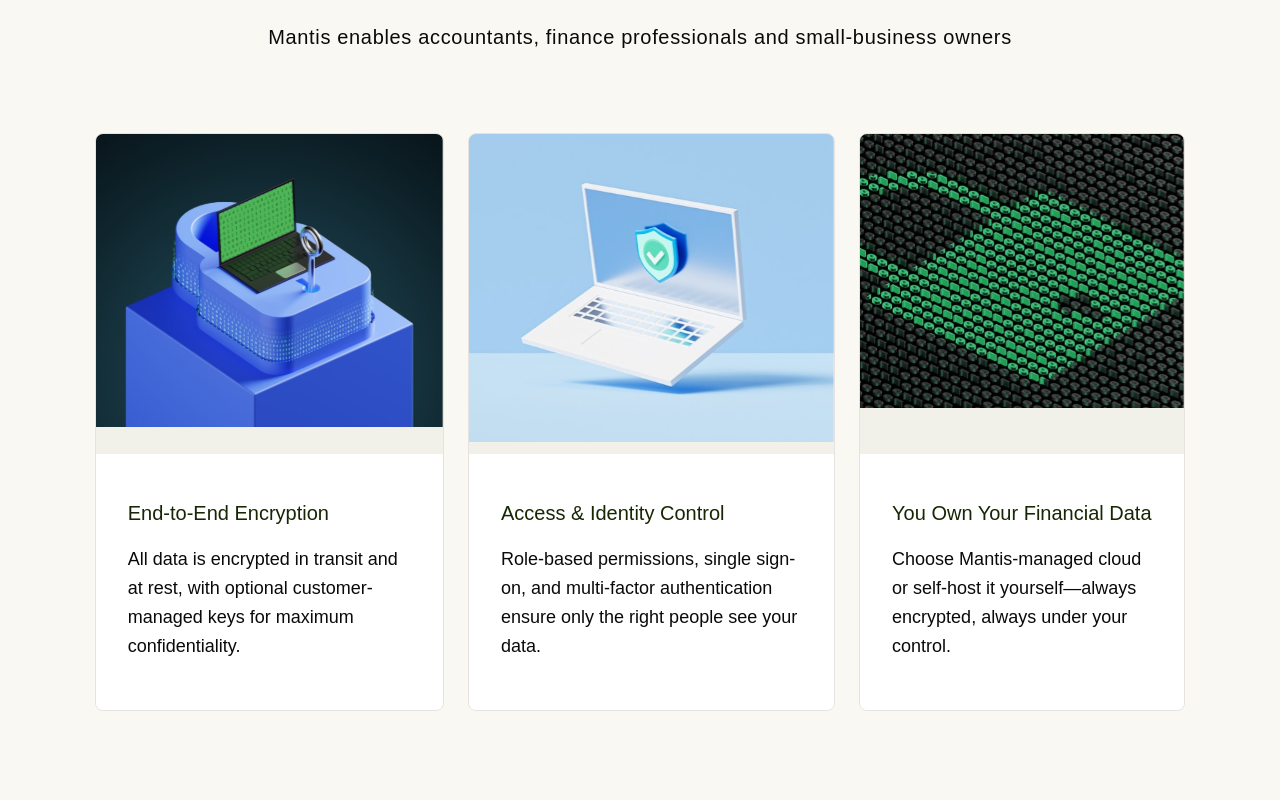
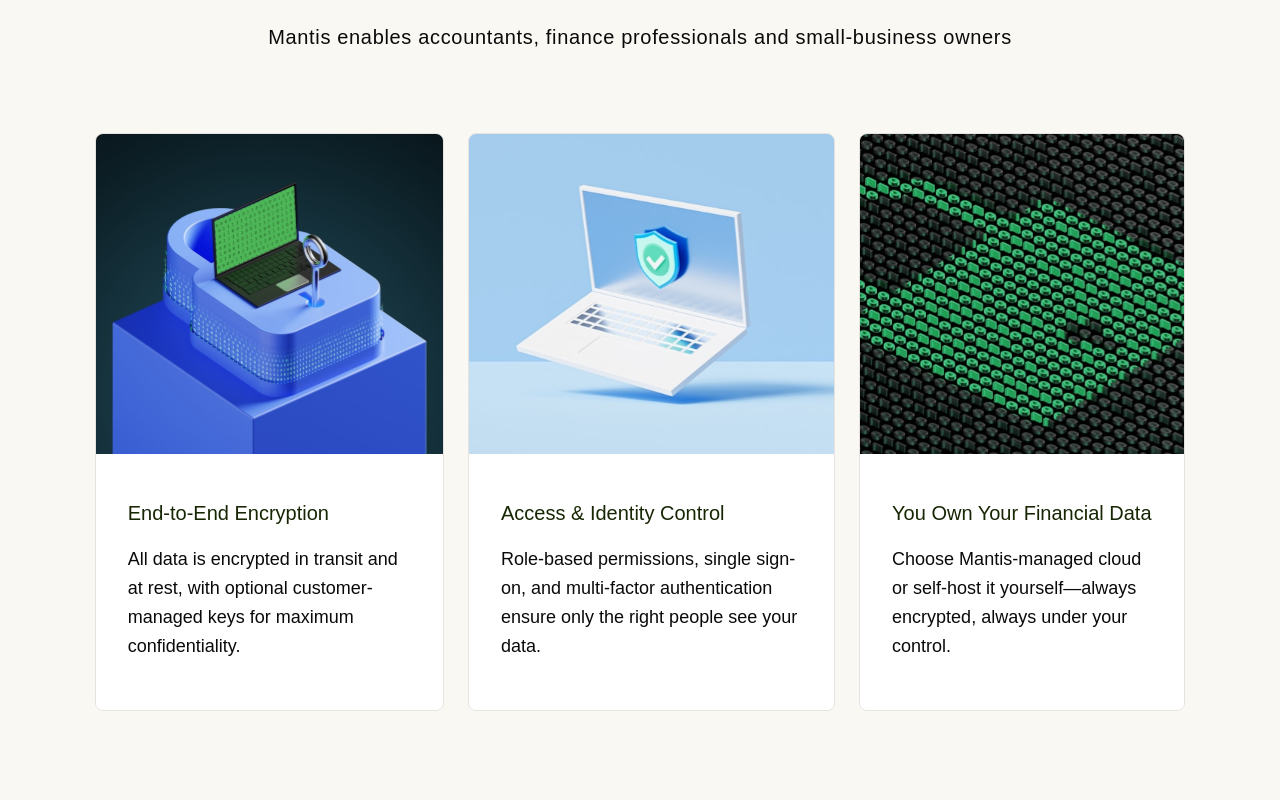
Before and after one commit to trymantis/mantis-web, a React (Vite) app: page / in a window 1280 px wide. Shown: the part 3940-4740 px from the top of the page. Built offline with nearby package versions, Linux system fonts and the light colour scheme; a web font is replaced by a local one.

Commit message:
Fixed image sizing and changed roles in waitlist form

```diff
--- a/src/components/Cards/SecurityCard.jsx
+++ b/src/components/Cards/SecurityCard.jsx
@@ -1,17 +1,22 @@
-import { H6, P2 } from "../Elements/Texts"
+import { H6, P2 } from "../Elements/Texts";
 
-const SecurityCard = ({h6Content, p2Content, image}) => {
+const SecurityCard = ({ h6Content, p2Content, image }) => {
   return (
     <div className="overflow-hidden flex flex-col items-start rounded-lg border border-bgrey">
-        <div className="self-stretch h-80 bg-grey2">
-          <img src={image} alt="Security image"/>
-        </div>
-        <div className="flex flex-col items-start self-stretch gap-5 bg-white py-10 px-6 md:py-12 md:px-8">
-            <H6 content={h6Content}/>
-            <P2 content={p2Content} color="tgrey"/>
-        </div>
+      <div className="self-stretch h-80 bg-grey2 overflow-hidden">
+        <img
+          src={image}
+          alt="Security image"
+          className="w-full h-full object-cover"
+        />
+      </div>
+
+      <div className="flex flex-col items-start self-stretch gap-5 bg-white py-10 px-6 md:py-12 md:px-8">
+        <H6 content={h6Content} />
+        <P2 content={p2Content} color="tgrey" />
+      </div>
     </div>
-  )
-}
+  );
+};
 
-export default SecurityCard
+export default SecurityCard;
--- a/src/components/Cards/UseCaseCard.jsx
+++ b/src/components/Cards/UseCaseCard.jsx
@@ -4,7 +4,7 @@ const UseCaseCard = ({h6Content, p2Content, image}) => {
   return (
     <div className="flex flex-col gap-7 lg:gap-9 w-full lg:w-[30rem] shrink-0">
       <div className="rounded-md md:rounded-lg bg-grey3 w-full aspect-[4/5]">
-        <img src={image} alt="Use case image"/>
+        <img src={image} alt="Use case image" className="w-full h-full object-cover"/>
       </div>
       <div className="flex flex-col gap-2 lg:gap-4">
         <H6 content={h6Content} />
--- a/src/components/Sections/EarlyAccessModal.jsx
+++ b/src/components/Sections/EarlyAccessModal.jsx
@@ -32,16 +32,28 @@ const EarlyAccessModal = ({ isOpen, onClose }) => {
     return emailRegex.test(email);
   };
 
+  const roles = [
+    "CEO / Founder",
+    "CFO (Chief Financial Officer)",
+    "Head of Finance / Finance Controller",
+    "Head of Reconciliation",
+    "Settlement Operations Manager",
+    "Treasury Manager",
+    "Head of Internal Audit / Risk",
+  ];
+
   const validateForm = () => {
     const newErrors = {};
-    if (!formData.firstName.trim()) newErrors.firstName = "First name is required";
+    if (!formData.firstName.trim())
+      newErrors.firstName = "First name is required";
     if (!formData.lastName.trim()) newErrors.lastName = "Last name is required";
     if (!formData.email.trim()) {
       newErrors.email = "Email is required";
     } else if (!validateEmail(formData.email)) {
       newErrors.email = "Please enter a valid email address";
     }
-    if (!formData.organization.trim()) newErrors.organization = "Organization is required";
+    if (!formData.organization.trim())
+      newErrors.organization = "Organization is required";
     if (!formData.role) newErrors.role = "Role is required";
 
     setErrors(newErrors);
@@ -55,7 +67,7 @@ const EarlyAccessModal = ({ isOpen, onClose }) => {
     setIsLoading(true);
     try {
       const formDataToSend = new FormData();
-      Object.keys(formData).forEach(key => {
+      Object.keys(formData).forEach((key) => {
         formDataToSend.append(key, formData[key]);
       });
 
@@ -154,7 +166,9 @@ const EarlyAccessModal = ({ isOpen, onClose }) => {
                     onChange={handleChange}
                     placeholder="e.g. John"
                     required
-                    className={`w-full ${errors.firstName ? "border-red-500" : ""}`}
+                    className={`w-full ${
+                      errors.firstName ? "border-red-500" : ""
+                    }`}
                   />
                   {errors.firstName && (
                     <p className="text-red-500 text-xs">{errors.firstName}</p>
@@ -169,7 +183,9 @@ const EarlyAccessModal = ({ isOpen, onClose }) => {
                     onChange={handleChange}
                     placeholder="e.g. Doe"
                     required
-                    className={`w-full ${errors.lastName ? "border-red-500" : ""}`}
+                    className={`w-full ${
+                      errors.lastName ? "border-red-500" : ""
+                    }`}
                   />
                   {errors.lastName && (
                     <p className="text-red-500 text-xs">{errors.lastName}</p>
@@ -201,7 +217,9 @@ const EarlyAccessModal = ({ isOpen, onClose }) => {
                   value={formData.organization}
                   onChange={handleChange}
                   required
-                  className={`w-full ${errors.organization ? "border-red-500" : ""}`}
+                  className={`w-full ${
+                    errors.organization ? "border-red-500" : ""
+                  }`}
                 />
                 {errors.organization && (
                   <p className="text-red-500 text-xs">{errors.organization}</p>
@@ -216,15 +234,17 @@ const EarlyAccessModal = ({ isOpen, onClose }) => {
                     setFormData((prev) => ({ ...prev, role: value }))
                   }
                 >
-                  <SelectTrigger className={`${errors.role ? "border-red-500" : ""}`}>
+                  <SelectTrigger
+                    className={`${errors.role ? "border-red-500" : ""}`}
+                  >
                     <SelectValue placeholder="What's your role on the team?" />
                   </SelectTrigger>
                   <SelectContent>
-                    <SelectItem value="ceo">CEO</SelectItem>
-                    <SelectItem value="cto">CTO</SelectItem>
-                    <SelectItem value="cfo">CFO</SelectItem>
-                    <SelectItem value="manager">Manager</SelectItem>
-                    <SelectItem value="other">Other</SelectItem>
+                    {roles.map((role) => (
+                      <SelectItem key={role} value={role}>
+                        {role}
+                      </SelectItem>
+                    ))}
                   </SelectContent>
                 </Select>
                 {errors.role && (
```
